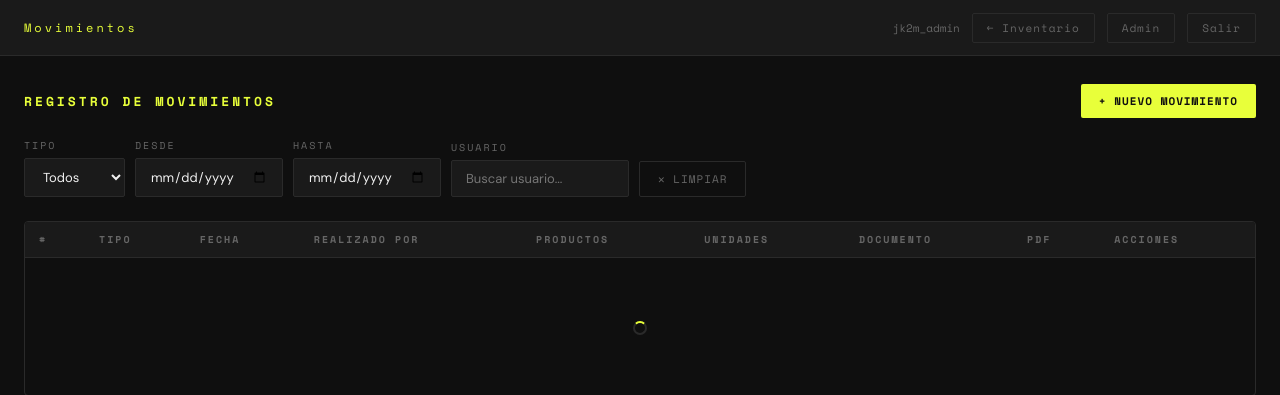
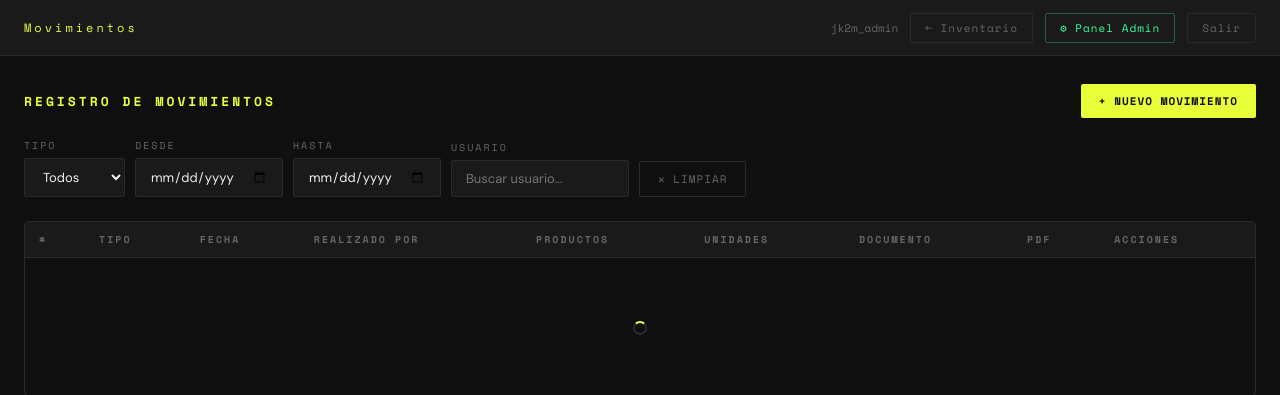
Before and after one commit to snake1515/hidden-inventory, a Flask app: page /movimientos in a window 1280 px wide. Shown: the top 395 px of the page. Run offline with Flask 3, Linux system fonts and the light colour scheme; the visitor is signed in with stand-in values (Sample User, id 1); data that the repository does not hold is empty.

Commit message:
Update movimientos.html

```diff
--- a/templates/movimientos.html
+++ b/templates/movimientos.html
@@ -206,7 +206,7 @@
   <div class="hlinks">
     <span class="usuario-tag">{{ usuario }}</span>
     <a href="/">← Inventario</a>
-    {% if es_admin %}<a href="/admin/panel">Admin</a>{% endif %}
+    {% if es_admin %}<a href="/admin" style="border-color:rgba(58,255,160,.3);color:var(--success)">⚙ Panel Admin</a>{% endif %}
     <a href="/logout">Salir</a>
   </div>
 </header>
```
